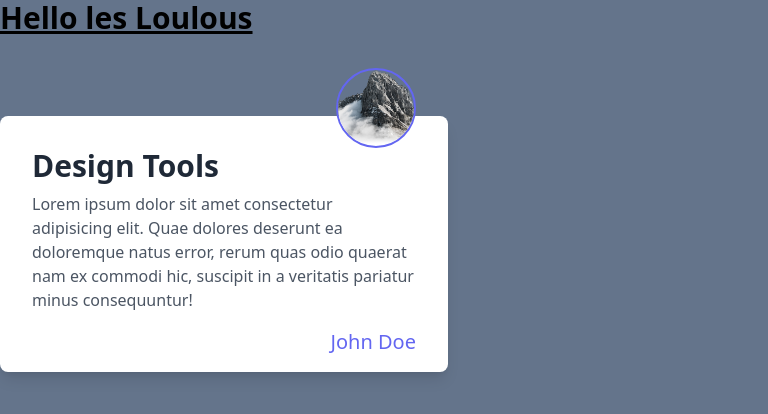
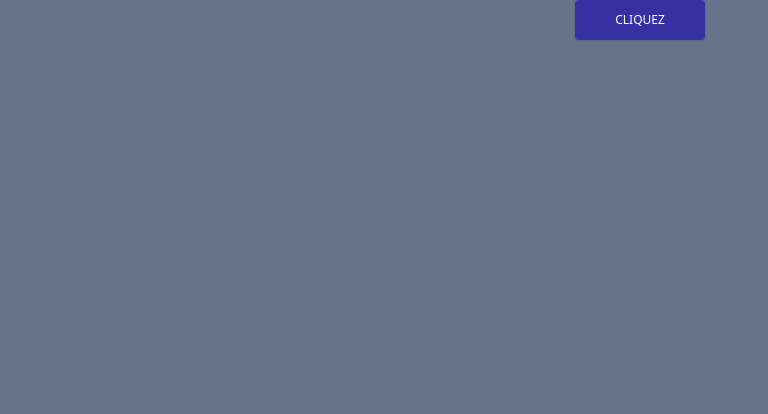
Before and after one commit to oliv42/ReactTailWindPlay, a React app: page / in a window 1280 px wide. Shown: the top 414 px of the page, without its empty margins (0-768 px from the left). Built offline with nearby package versions, Linux system fonts and the light colour scheme; the HTML template or start-up script is replaced by a standard one.

Commit message:
hooks custom first

```diff
--- a/src/App.css
+++ b/src/App.css
@@ -494,118 +494,56 @@ video {
     max-width: 1536px;
   }
 }
-.my-20 {
-  margin-top: 5rem;
-  margin-bottom: 5rem;
+.mx-auto {
+  margin-left: auto;
+  margin-right: auto;
 }
-.-mt-16 {
-  margin-top: -4rem;
-}
-.mt-2 {
-  margin-top: 0.5rem;
-}
-.mt-4 {
-  margin-top: 1rem;
-}
-.flex {
-  display: -ms-flexbox;
-  display: flex;
+.block {
+  display: block;
 }
 .h-\[100vh\] {
   height: 100vh;
 }
-.h-20 {
-  height: 5rem;
-}
-.w-20 {
-  width: 5rem;
-}
-.max-w-md {
-  max-width: 28rem;
-}
-.justify-end {
-  -ms-flex-pack: end;
-      justify-content: flex-end;
-}
-.justify-center {
-  -ms-flex-pack: center;
-      justify-content: center;
-}
-.rounded-lg {
-  border-radius: 0.5rem;
-}
-.rounded-full {
-  border-radius: 9999px;
-}
-.border-2 {
-  border-width: 2px;
-}
-.border-indigo-500 {
-  --tw-border-opacity: 1;
-  border-color: rgb(99 102 241 / var(--tw-border-opacity));
+.rounded {
+  border-radius: 0.25rem;
 }
 .bg-slate-500 {
   --tw-bg-opacity: 1;
   background-color: rgb(100 116 139 / var(--tw-bg-opacity));
 }
-.bg-white {
+.bg-indigo-800 {
   --tw-bg-opacity: 1;
-  background-color: rgb(255 255 255 / var(--tw-bg-opacity));
+  background-color: rgb(55 48 163 / var(--tw-bg-opacity));
 }
-.object-cover {
-  -o-object-fit: cover;
-     object-fit: cover;
+.py-3 {
+  padding-top: 0.75rem;
+  padding-bottom: 0.75rem;
 }
-.py-4 {
-  padding-top: 1rem;
-  padding-bottom: 1rem;
+.px-10 {
+  padding-left: 2.5rem;
+  padding-right: 2.5rem;
 }
-.px-8 {
-  padding-left: 2rem;
-  padding-right: 2rem;
+.text-xs {
+  font-size: 0.75rem;
+  line-height: 1rem;
 }
-.text-3xl {
-  font-size: 1.875rem;
-  line-height: 2.25rem;
+.uppercase {
+  text-transform: uppercase;
 }
-.text-xl {
-  font-size: 1.25rem;
-  line-height: 1.75rem;
+.text-white {
+  --tw-text-opacity: 1;
+  color: rgb(255 255 255 / var(--tw-text-opacity));
 }
-.font-bold {
-  font-weight: 700;
-}
-.font-semibold {
-  font-weight: 600;
-}
-.font-medium {
-  font-weight: 500;
-}
-.text-gray-800 {
-  --tw-text-opacity: 1;
-  color: rgb(31 41 55 / var(--tw-text-opacity));
-}
-.text-gray-600 {
-  --tw-text-opacity: 1;
-  color: rgb(75 85 99 / var(--tw-text-opacity));
-}
-.text-indigo-500 {
-  --tw-text-opacity: 1;
-  color: rgb(99 102 241 / var(--tw-text-opacity));
-}
-.underline {
-  -webkit-text-decoration-line: underline;
-          text-decoration-line: underline;
-}
-.shadow-lg {
-  --tw-shadow: 0 10px 15px -3px rgb(0 0 0 / 0.1), 0 4px 6px -4px rgb(0 0 0 / 0.1);
-  --tw-shadow-colored: 0 10px 15px -3px var(--tw-shadow-color), 0 4px 6px -4px var(--tw-shadow-color);
+.shadow {
+  --tw-shadow: 0 1px 3px 0 rgb(0 0 0 / 0.1), 0 1px 2px -1px rgb(0 0 0 / 0.1);
+  --tw-shadow-colored: 0 1px 3px 0 var(--tw-shadow-color), 0 1px 2px -1px var(--tw-shadow-color);
   box-shadow: var(--tw-ring-offset-shadow, 0 0 #0000), var(--tw-ring-shadow, 0 0 #0000), var(--tw-shadow);
 }
-@media (min-width: 768px) {
-
-  .md\:justify-end {
-    -ms-flex-pack: end;
-        justify-content: flex-end;
-  }
+.hover\:bg-indigo-700:hover {
+  --tw-bg-opacity: 1;
+  background-color: rgb(67 56 202 / var(--tw-bg-opacity));
 }
+.focus\:outline-none:focus {
+  outline: 2px solid transparent;
+  outline-offset: 2px;
+}
--- a/src/App.js
+++ b/src/App.js
@@ -1,38 +1,15 @@
-import React, { Component } from "react";
+import React from "react";
 import "./App.css";
-import imageCard from "../public/mountainpng-.png";
+import ClickSayHello from "./components/ClickSayHello";
 
-class App extends Component {
-  render() {
+const App = () => {
+
     return (
       <div className="h-[100vh] bg-slate-500">
-        <h1 className="text-3xl font-bold underline">Hello les Loulous</h1>
-        <div className="max-w-md py-4 px-8 bg-white shadow-lg rounded-lg my-20">
-          <div className="flex justify-center md:justify-end -mt-16">
-            <img
-              className="w-20 h-20 object-cover rounded-full border-2 border-indigo-500"
-              src={imageCard}
-              alt="Une belle montagne"
-            />
-          </div>
-          <div>
-            <h2 className="text-gray-800 text-3xl font-semibold">Design Tools</h2>
-            <p className="mt-2 text-gray-600">
-              Lorem ipsum dolor sit amet consectetur adipisicing elit. Quae
-              dolores deserunt ea doloremque natus error, rerum quas odio
-              quaerat nam ex commodi hic, suscipit in a veritatis pariatur minus
-              consequuntur!
-            </p>
-          </div>
-          <div className="flex justify-end mt-4">
-            <a href="#" className="text-xl font-medium text-indigo-500">
-              John Doe
-            </a>
-          </div>
-        </div>
+        <ClickSayHello />
       </div>
     );
-  }
+
 }
 
 export default App;
--- /dev/null
+++ b/src/components/ClickSayHello.js
@@ -0,0 +1,14 @@
+import React, {useState } from "react";
+import useUpdateDocTitle from "../hooks/useUpdateDocTitle";
+
+export default function ClickSayHello() {
+    const buttonStyle =
+        "block uppercase mx-auto shadow bg-indigo-800 hover:bg-indigo-700 focus:shadow-outline focus:outline-none text-white text-xs py-3 px-10 rounded";
+    const [text, setText] = useState("");
+    useUpdateDocTitle(text);
+    return (
+        <button className={buttonStyle} onClick={() => setText("Hello World")}>
+            Cliquez
+        </button>
+    );
+}
--- /dev/null
+++ b/src/hooks/useUpdateDocTitle.js
@@ -0,0 +1,10 @@
+import { useEffect } from "react";
+
+const useUpdateDocTitle = (arg) => {
+
+    useEffect(() => {
+        document.title = `Titre: ${arg}`;
+    }, [arg]);
+}
+
+export default useUpdateDocTitle;
```
